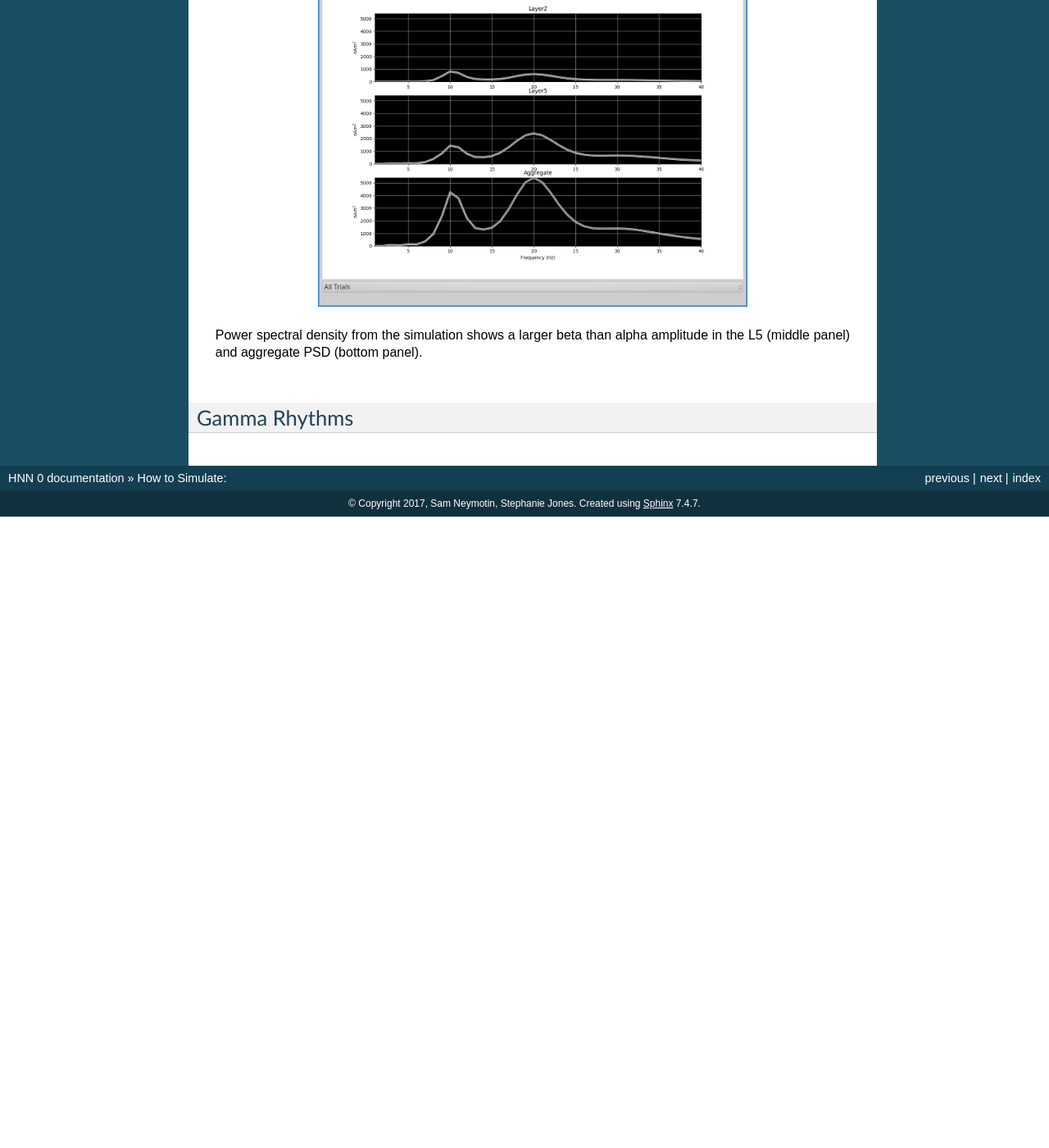
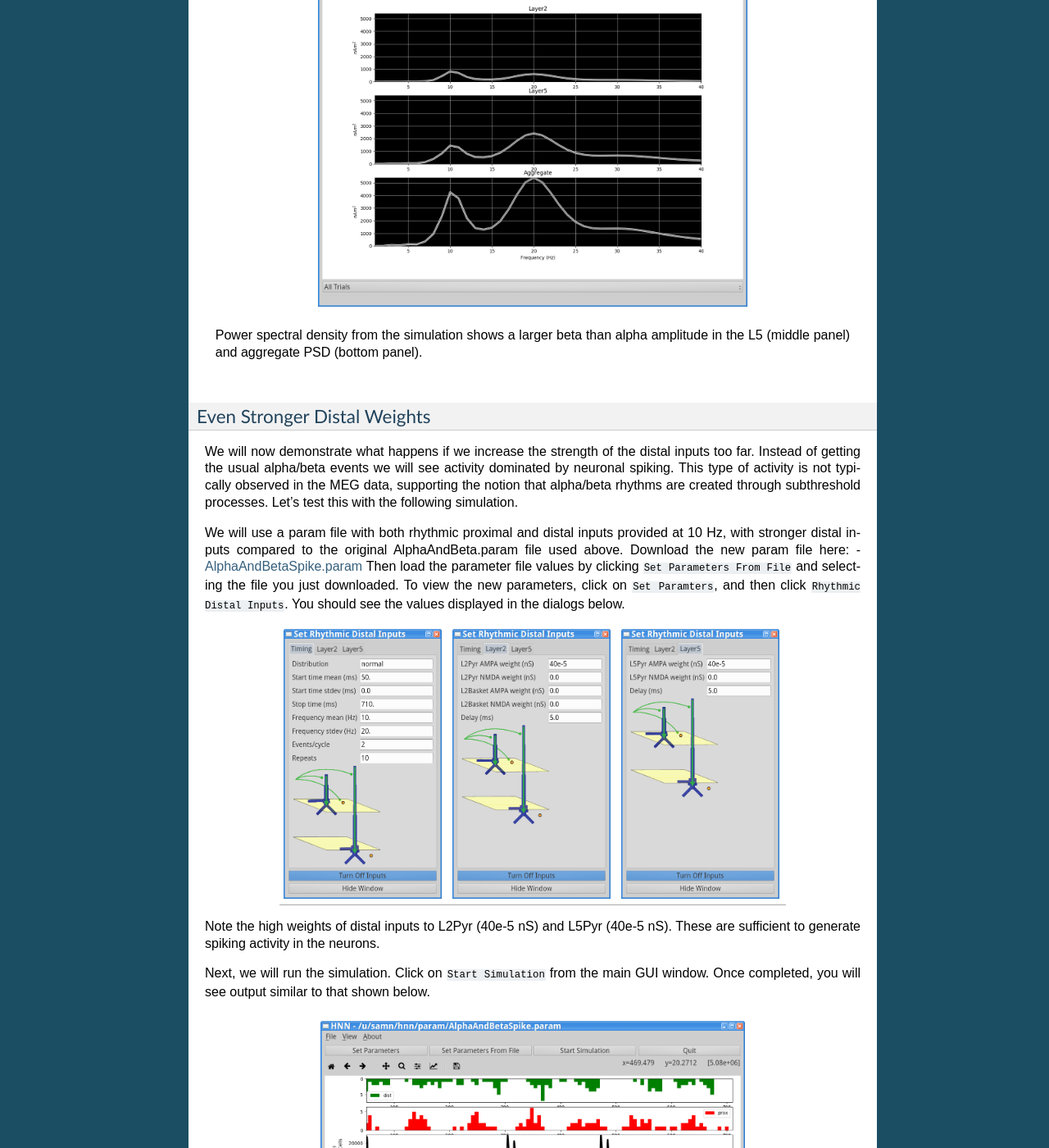
Before and after one commit to jonescompneurolab/hnn, a Sphinx documentation site: the page built from doc/howtosim.rst, in a window 1280 px wide and 1400 px high, scrolled down 20127 px. Shown: the whole window at 82% size. Built offline with Sphinx 7.4.7, drawn with Linux system fonts in a browser that asks for light colours; before the commit the page ends 20757 px from its top, so only the background shows below that; some of the changed text lies outside the part shown.

Commit message:
spiking sim in tut

```diff
--- a/doc/howtosim.rst
+++ b/doc/howtosim.rst
@@ -546,5 +546,74 @@
 	Power spectral density from the simulation shows a larger beta than alpha amplitude in the
 	L5 (middle panel) and aggregate PSD (bottom panel).
 
+Even Stronger Distal Weights
+^^^^^^^^^^^^^^^^^^^^^^^^^^^^
+
+We will now demonstrate what happens if we increase the strength of the distal inputs too far. Instead of getting
+the usual alpha/beta events we will see activity dominated by neuronal spiking. This type of activity
+is not typically observed in the MEG data, supporting the notion that alpha/beta rhythms are created through
+subthreshold processes. Let's test this with the following simulation.
+
+We will use a param file with both rhythmic proximal and distal inputs provided at 10 Hz, with
+stronger distal inputs compared to the original AlphaAndBeta.param file used above. Download the
+new param file here: - `AlphaAndBetaSpike.param <../../param/AlphaAndBetaSpike.param>`_
+Then load the parameter file values by clicking ``Set Parameters From File``
+and selecting the file you just downloaded. To view the new parameters,
+click on ``Set Paramters``, and then click ``Rhythmic Distal Inputs``.
+You should see the values displayed in the dialogs below.
+
+.. |alphaandbetaspikedisttimingparamfig| image:: images/AlphaAndBetaSpikeDistTimingparam.png
+        :scale: 40%
+	:align: bottom
+
+.. |alphaandbetaspikedistL2paramfig| image:: images/AlphaAndBetaSpikeDistL2param.png
+        :scale: 40%
+	:align: bottom
+
+.. |alphaandbetaspikedistL5paramfig| image:: images/AlphaAndBetaSpikeDistL5param.png
+        :scale: 40%
+	:align: bottom
+
++---------------------------------------+-----------------------------------+-----------------------------------+
+| |alphaandbetaspikedisttimingparamfig| | |alphaandbetaspikedistL2paramfig| | |alphaandbetaspikedistL5paramfig| |
++---------------------------------------+-----------------------------------+-----------------------------------+
+
+Note the high weights of distal inputs to L2Pyr (40e-5 nS) and L5Pyr (40e-5 nS). These are sufficient
+to generate spiking activity in the neurons.
+
+Next, we will run the simulation. Click on ``Start Simulation`` from the main GUI window. Once
+completed, you will see output similar to that shown below.
+
+.. figure:: images/AlphaAndBetaSpikeOutput.png
+	:scale: 40%
+	:align: center
+
+	This output reflects spiking activity from the pyramidal neurons which produces similarly sharp
+	spiking activity in the dipole signal. As a result the dipole spectrogram shows broadband spiking
+	from ~60-120 Hz. This type of activity is not typically seen in MEG data.
+
+
+Now we will use HNN to further verify that the simulation produces more beta than previously by looking
+at the simulation's power spectral density (PSD). To do so, click on the ``View menu`` -> ``View
+PSD``. You should see the following window.
+
+.. figure:: images/AlphaAndBetaSpikeViewPSD.png
+	:scale: 40%
+	:align: center
+
+	PSD from the simulation shows high frequency activity caused by neuronal spiking.
+
+We can verify that the neurons are spiking by looking at the raster plots.
+
+.. figure:: images/AlphaAndBetaSpikeViewSpiking.png
+	:scale: 40%
+	:align: center
+
+	Neuronal spiking coincides with the high-frequency events seen in the spectrogram.
+	**Note the highly synchronous spikes in the raster plot.**
+
+We use this simulation to demonstrate that HNN can be used to test the limits of physiological
+variables and to test how simulations can be similar or dis-similar to experimental data.
+
 Gamma Rhythms
 -------------
```
Also changed, not shown: doc/images/AlphaAndBetaSpikeDistL2param.png (added), doc/images/AlphaAndBetaSpikeDistL5param.png (added), doc/images/AlphaAndBetaSpikeDistTimingparam.png (added), doc/images/AlphaAndBetaSpikeOutput.png (added), doc/images/AlphaAndBetaSpikeViewPSD.png (added), doc/images/AlphaAndBetaSpikeViewSpiking.png (added), 1 other file.
